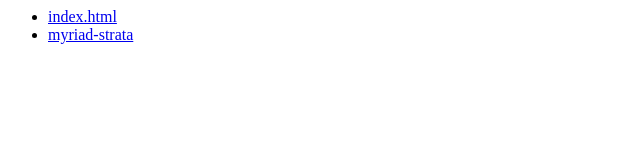
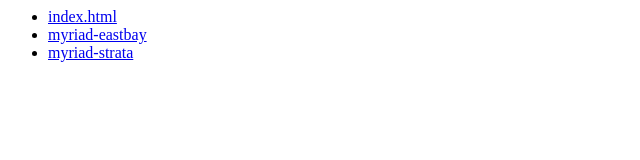
Before and after one commit to mesosphere-backup/presentations-community, a plain HTML site: page index.html in a window 1280 px wide. Shown: the whole page, without its empty margins (0-640 px from the left). Drawn offline with Linux system fonts and the light colour scheme.

Commit message:
Update index

```diff
--- a/index.html
+++ b/index.html
@@ -1,4 +1,5 @@
 <html><body><ul>
 <li><a href='index.html'>index.html</a>
+<li><a href='myriad-eastbay'>myriad-eastbay</a>
 <li><a href='myriad-strata'>myriad-strata</a>
 </ul></body></html>
```
